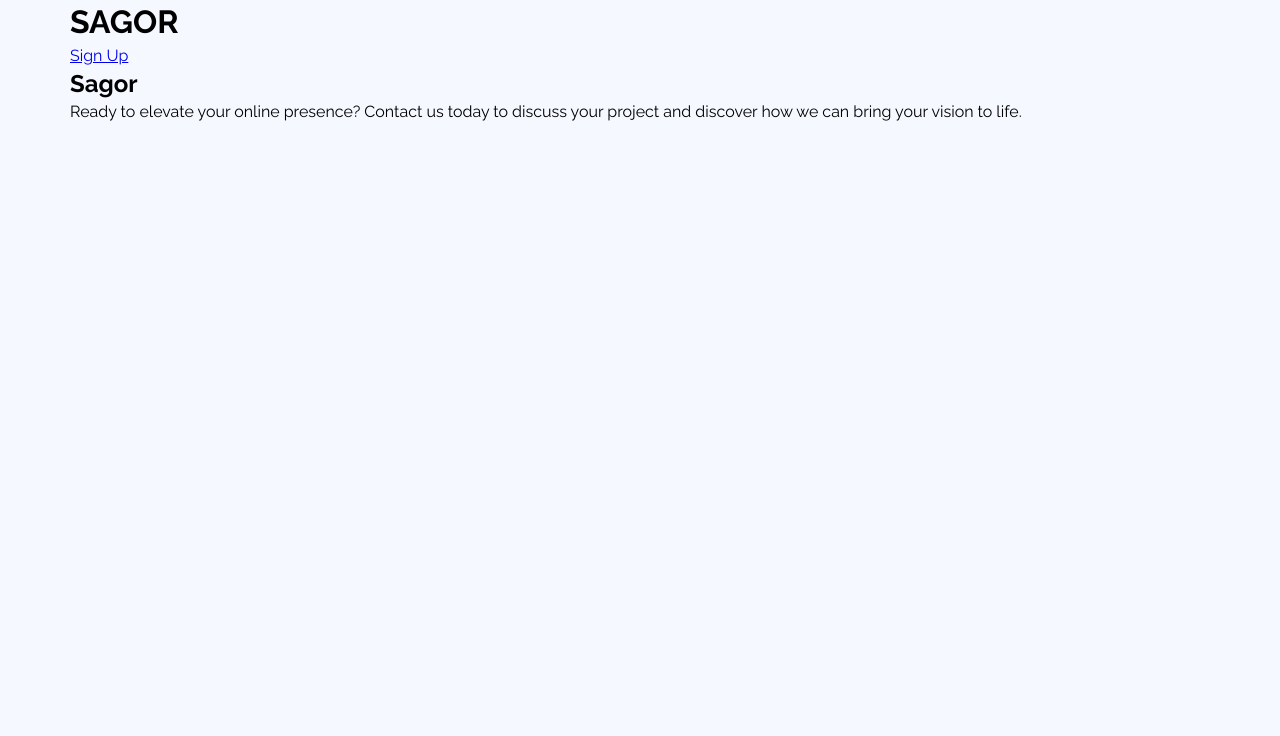
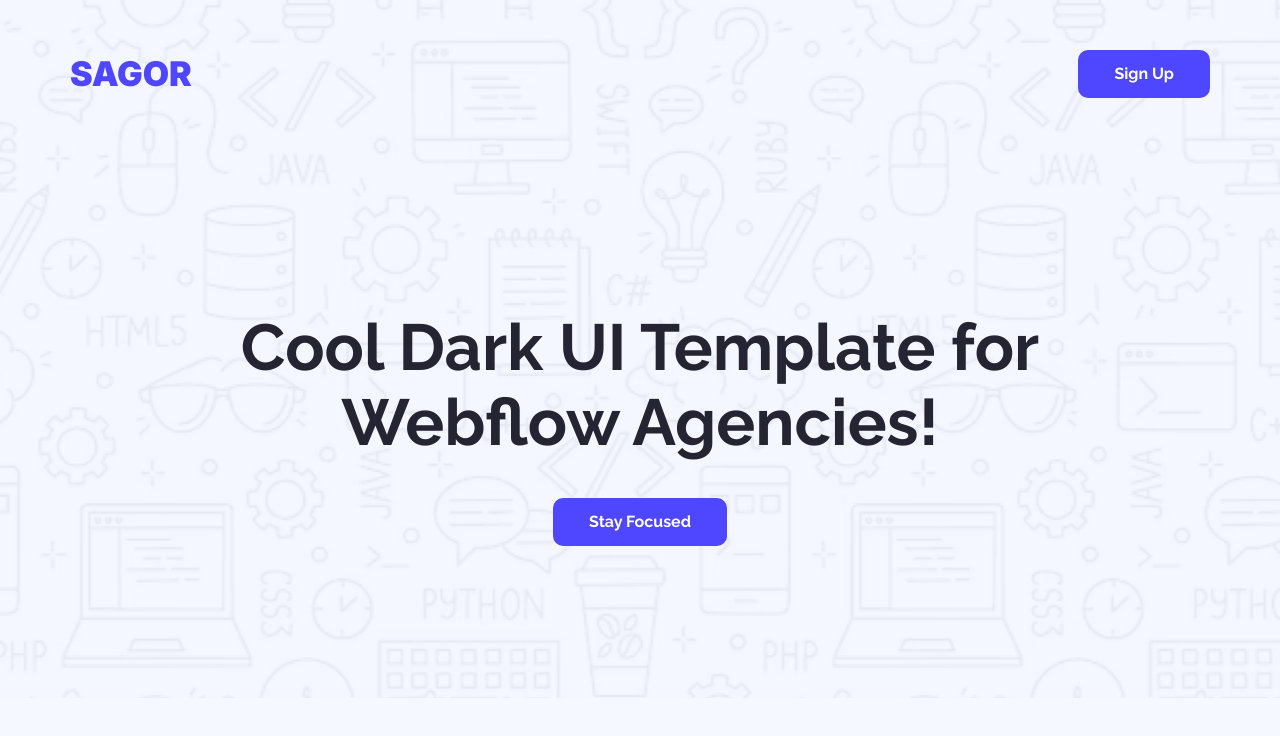
Before and after one commit to Sagormia/sagor-ass1, a plain HTML site: page index.html in a window 1280 px wide. Drawn offline with Linux system fonts and the light colour scheme.

Commit message:
added header and hero section

```diff
--- a/css/style.css
+++ b/css/style.css
@@ -11,10 +11,64 @@ body{
     line-height: 1.4;
     font-family: "Raleway", sans-serif;
 }
-
 .container{
     max-width: 1170px;
     padding: 0 15px;
     margin: 0 auto;
     width: 100%;
 }
+.button{
+    display: inline-block;
+    font-weight: 700;
+    line-height: 1.5;
+    padding:12px 36px;
+    background-color: #4E47FF;
+    color: #fff;
+    text-align: center;
+    text-decoration: none;
+    border-radius: 10px;
+    border: none;
+    transition: 0.3s;
+}
+.button:hover{
+    background-color: #1e1e1e;
+    color: #fff;
+    transform: scale(1.04);
+}
+/* header */
+header{
+    position: absolute;
+    top: 0;
+    left: 0;
+    width: 100%;
+    padding: 50px 0;
+}
+header .container{
+    display: flex;
+    align-items: center;
+    justify-content: space-between;
+}
+header h1{
+    font-size: 34px;
+    font-weight: 900;
+    font-family: "Inter", sans-serif;
+    color: #4E47FF;
+    text-transform: uppercase;
+}
+
+/* hero section */
+.hero_area{
+    background-size: cover;
+    background-position: center;
+    padding: 310px 0 152px;
+    text-align: center;
+}
+.hero_area h2{
+    font-size: 65px;
+    font-weight: 700;
+    color: #252432;
+    margin: 0 auto;
+    margin-bottom: 37px;
+    line-height: 1.16;
+    max-width: 900px;
+}
--- a/index.html
+++ b/index.html
@@ -13,12 +13,13 @@
             <a href="#" class="button">Sign Up</a>
         </div>
     </header>
-    <main></main>
-    <footer>
-        <div class="container">
-            <h2>Sagor</h2>
-            <p>Ready to elevate your online presence? Contact us today to discuss your project and discover how we can bring your vision to life.</p>
-        </div>
-    </footer>
+    <main>
+        <section class="hero_area" style="background-image: url(img/hero_bg.png);">
+            <div class="container">
+                <h2>Cool Dark UI Template for Webflow Agencies!</h2>
+                <a href="#" class="button">Stay Focused</a>
+            </div>
+        </section>
+    </main>
 </body>
 </html>
```
Also changed, not shown: img/hero_bg.png (added).
